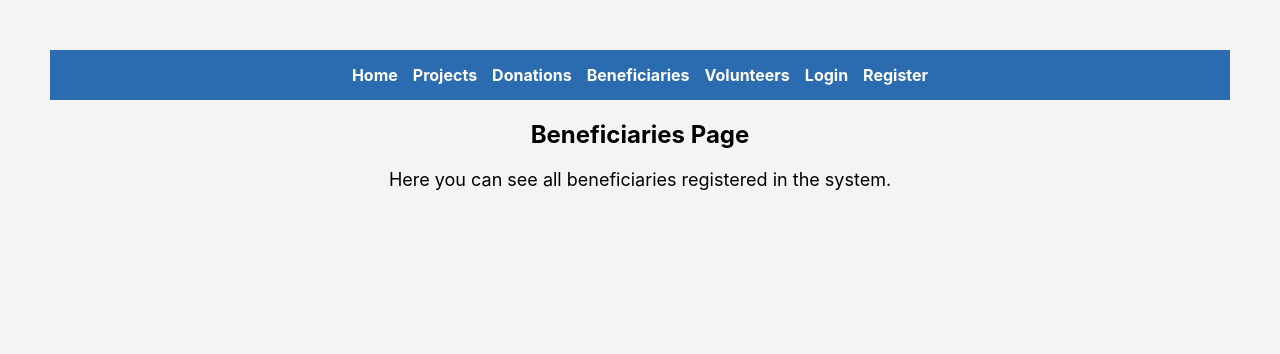
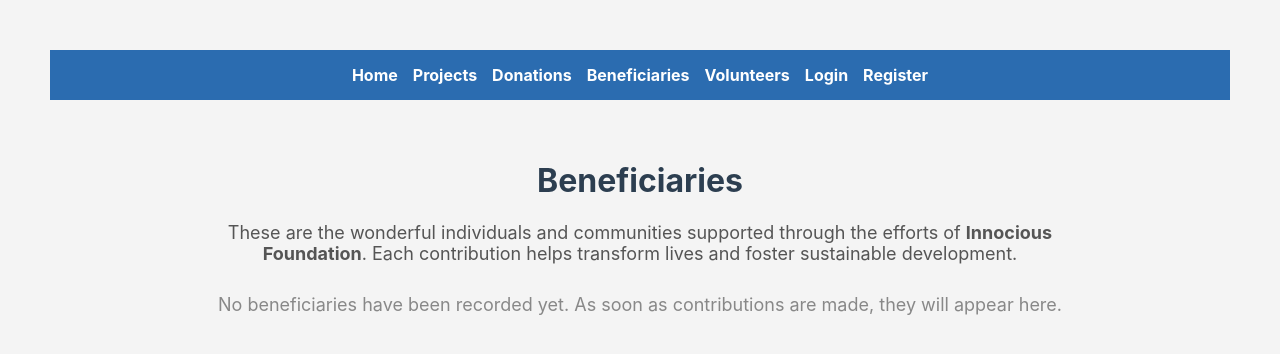
Before and after one commit to Omwami-dev/community-aid-frontend, a React (Create React App) app: page /beneficiaries in a window 1280 px wide. Shown: the top 354 px of the page. Built offline with nearby package versions, Linux system fonts and the light colour scheme.

Commit message:
update beneficiariespage with real data

```diff
--- a/src/pages/BeneficiariesPage.js
+++ b/src/pages/BeneficiariesPage.js
@@ -1,10 +1,43 @@
 import React from "react";
 
 function BeneficiariesPage() {
+  // No actual beneficiaries yet
+  const beneficiaries = []; // empty for now
+
   return (
-    <div>
-      <h2>Beneficiaries Page</h2>
-      <p>Here you can see all beneficiaries registered in the system.</p>
+    <div style={{ padding: "40px", maxWidth: "900px", margin: "auto" }}>
+      <h1 style={{ textAlign: "center", color: "#2c3e50" }}>Beneficiaries</h1>
+      <p style={{ textAlign: "center", color: "#555", marginBottom: "30px" }}>
+        These are the wonderful individuals and communities supported through the efforts
+        of <strong>Innocious Foundation</strong>. Each contribution helps transform lives
+        and foster sustainable development.
+      </p>
+
+      {beneficiaries.length === 0 ? (
+        <p style={{ textAlign: "center", marginTop: "30px", color: "#888" }}>
+          No beneficiaries have been recorded yet. As soon as contributions are made,
+          they will appear here.
+        </p>
+      ) : (
+        <div style={{ display: "grid", gridTemplateColumns: "repeat(auto-fit, minmax(280px, 1fr))", gap: "20px" }}>
+          {beneficiaries.map((b) => (
+            <div
+              key={b.id}
+              style={{
+                border: "1px solid #ddd",
+                borderRadius: "10px",
+                padding: "20px",
+                backgroundColor: "#f9f9f9",
+                textAlign: "center",
+              }}
+            >
+              <h2>{b.name}</h2>
+              <p><strong>Project:</strong> {b.project}</p>
+              <p><strong>Amount Received:</strong> KES {b.amountReceived.toLocaleString()}</p>
+            </div>
+          ))}
+        </div>
+      )}
     </div>
   );
 }
```
